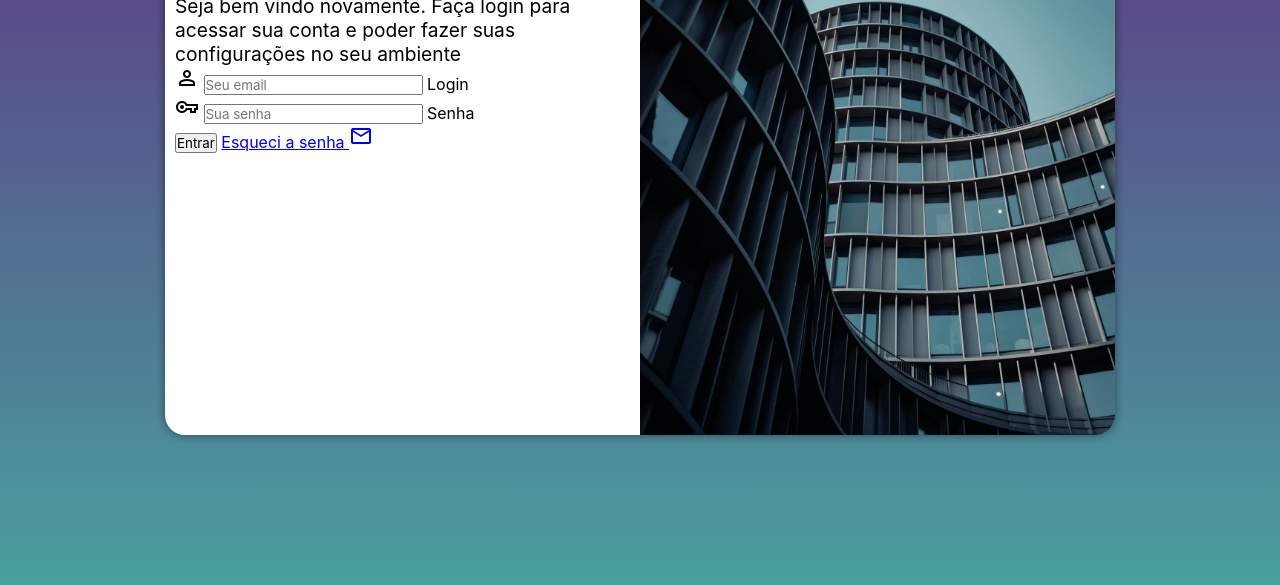
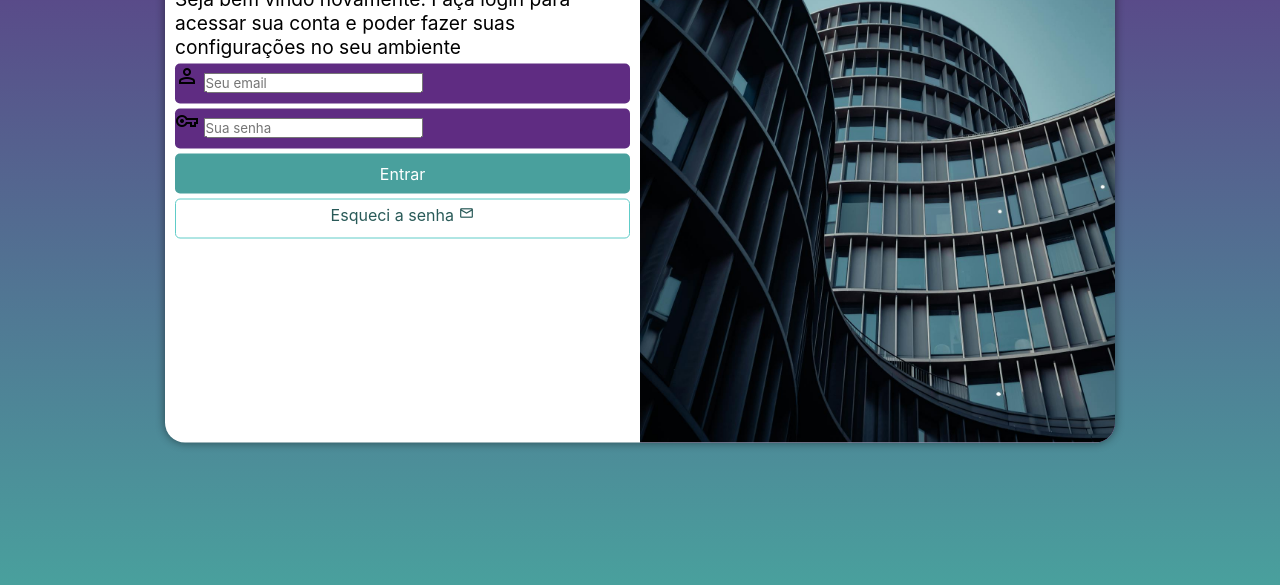
Before and after one commit to httpsbru/projeto-login, a plain HTML site: page index.html in a window 1280 px wide. Shown: the part 215-800 px from the top of the page. Drawn offline with nearby package versions, Linux system fonts and the light colour scheme.

Commit message:
formataçao do form

```diff
--- a/estilos/style.css
+++ b/estilos/style.css
@@ -34,8 +34,8 @@ main{
     overflow: hidden;
 
     background-color: white;
-    width: 250px;
-    height: 500px;
+    width: 260px;
+    height: 515px;
     border-radius: 20px;
     box-shadow: 0px 0px 10px rgba(0, 0, 0, 0.479);
     transition: width .3s, height .3s;
@@ -63,3 +63,58 @@ main{
 #formulario > p {
     font-size: 0.8em;
 }
+
+.campo{
+    background-color: #5f2c82;
+    display: block;
+    width: 100%;
+    height: 40px;
+    border-radius: 5px;
+    margin: 5px 0px;
+}
+
+label{
+    display: none;
+}
+
+input[type=submit]{
+    display: block;
+    font-size: 1em;
+    width: 100%;
+    height: 40px;
+    margin-top: 5px;
+    background-color: #49a09d;
+    color: white;
+    border: none;
+    border-radius: 5px;
+    cursor: pointer;
+}
+
+input[type=submit]:hover{
+    background-color: #306967;
+}
+
+.botao{
+    display: block;
+    text-align: center;
+    font-size: 1em;
+    width: 100%;
+    height: 40px;
+    padding-top: 5px ;
+    margin-top: 5px;
+    background-color: white;
+    border: 1px solid #60ccc8;
+    color: #295a58;
+    border-radius: 5px;
+    text-decoration: none;
+}
+
+.botao > span{
+    font-size: 1em;
+
+}
+
+.botao:hover{
+    background-color: #4ca19f;
+    color: white;
+}
--- a/index.html
+++ b/index.html
@@ -31,7 +31,7 @@
                     </div>
 
                     <input type="submit" value="Entrar">
-                    <a href="esqueci.html">Esqueci a senha <span class="material-symbols-outlined">mail</span> </a>
+                    <a href="esqueci.html" class="botao">Esqueci a senha <span class="material-symbols-outlined">mail</span> </a>
 
                 </form>
             </div>
```
